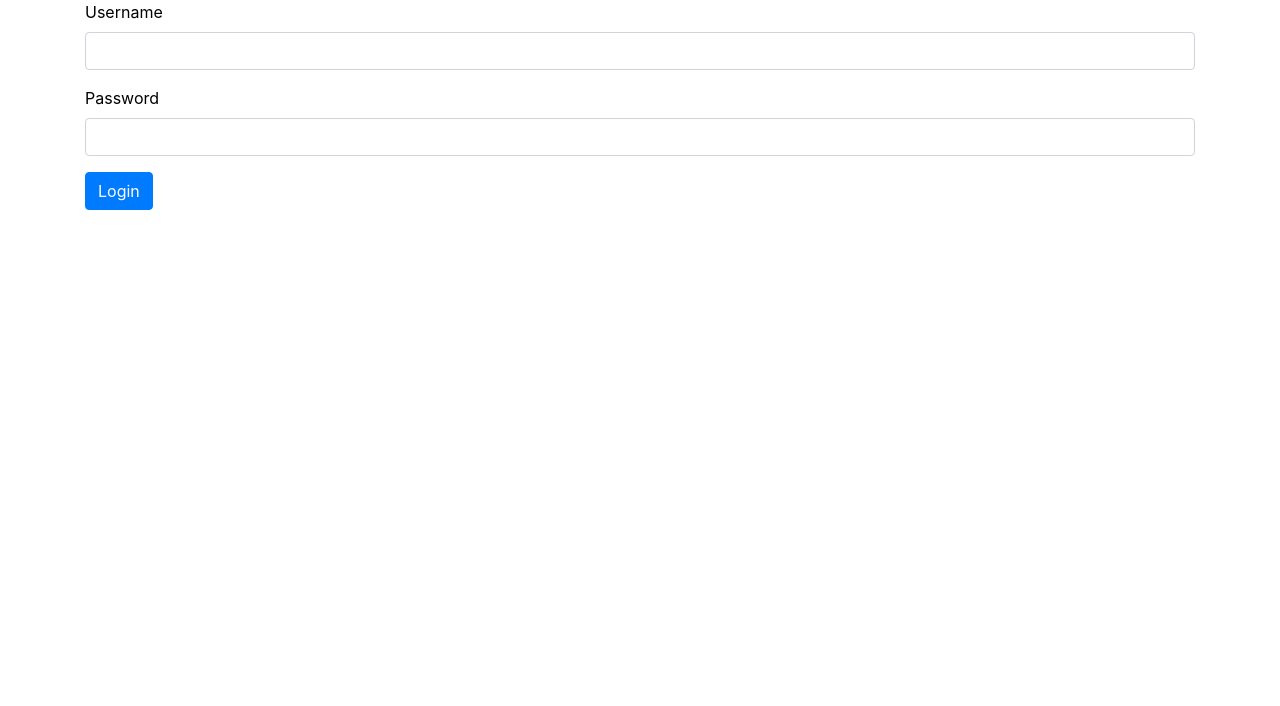
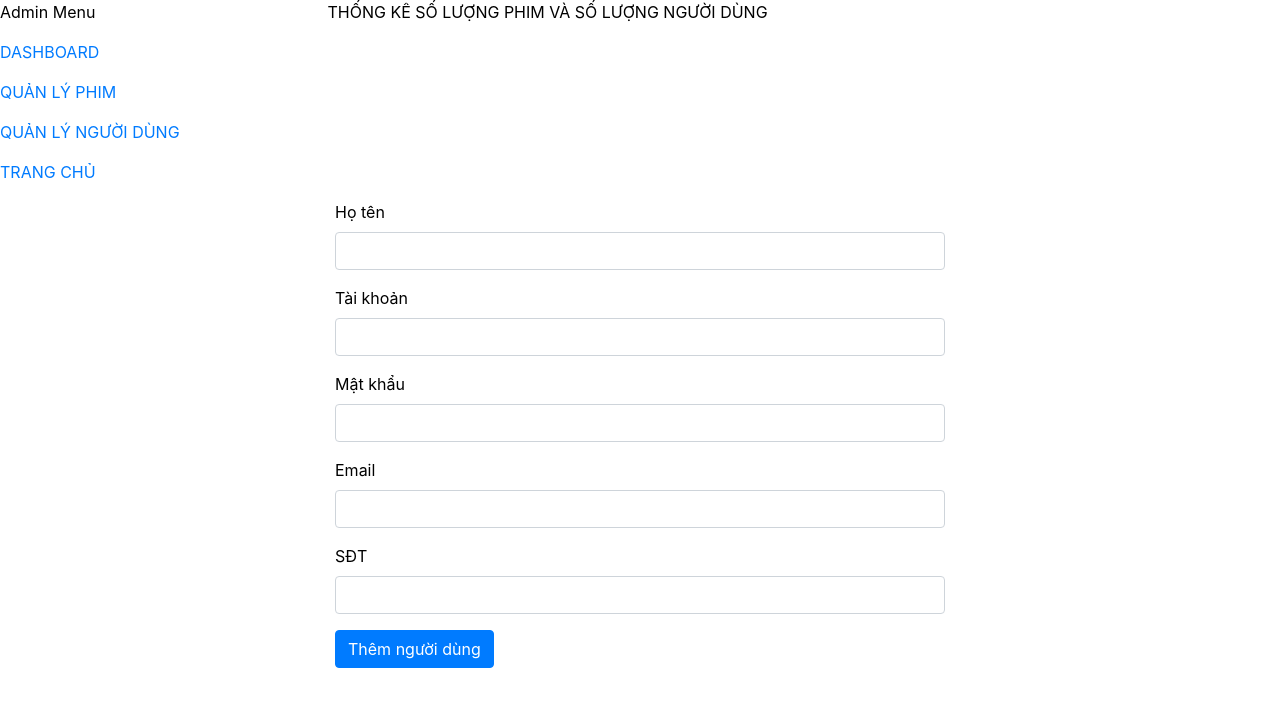
Before and after one commit to barryle95/movie-ticket-booking-web, a React app: page /admin/add-user in a window 1280 px wide. Shown: the top 706 px of the page. Built offline with nearby package versions, Linux system fonts and the light colour scheme; sample sign-in values are in the browser's storage.

Commit message:
complete admin access vs dashboard

```diff
--- a/src/App.js
+++ b/src/App.js
@@ -38,8 +38,8 @@ class App extends React.Component {
       <BrowserRouter>
         {/* <Navbar></Navbar> */}
         < Switch >
+          {showAdminMenu(adminRoutes)}
           <Route path="/admin" component={Admin}></Route>
-          {showAdminMenu(adminRoutes)}
           {console.log(adminRoutes)}
           {showHomeMenu(homeRoutes)}
         </Switch >
--- a/src/components/AdminMenu.js
+++ b/src/components/AdminMenu.js
@@ -1,22 +1,31 @@
 import React, { Component } from 'react';
 import { NavLink } from 'react-router-dom';
+import Dashboard from '../pages/admin/Dashboard';
 
 export default class AdminMenu extends Component {
     render() {
         return (
-            <div className="sidebar-nav">
-                <div className="well" style={{ width: 300, padding: '8px 0' }}>
-                    <ul className="nav nav-list">
+            <div className="row">
+                <div className="col-3"> <nav className="">
+                    <ul className="list-unstyled components">
                         <li className="nav-header">Admin Menu</li>
-                        <li><NavLink to="/admin/dashboard"><i className="icon-home" />Dashboard</NavLink></li>
-                        <li><NavLink to="/addmin/message"><i className="icon-envelope" />Messages <span className="badge badge-info">4</span></NavLink></li>
-                        <li><NavLink to="/admin/comment"><i className="icon-comment" />Comments <span className="badge badge-info">10</span></NavLink></li>
-                        <li className="active"><NavLink to="/admin/add-user"><i className="icon-user" />Members</NavLink></li>
-                        <li className="divider" />
-                        <li><NavLink href="#"><i className="icon-comment" /> Settings</NavLink></li>
-                        <li><NavLink href="#"><i className="icon-share" /> Logout</NavLink></li>
+                        <li>
+                            <NavLink to="/admin/dashboard"><i className="nav-link" />DASHBOARD</NavLink>
+                        </li>
+                        <li>
+                            <NavLink to="/admin/add-movie"><i className="nav-link" />QUẢN LÝ PHIM</NavLink>
+                        </li>
+                        <li>
+                            <NavLink to="/admin/add-user"><i className="nav-link" />QUẢN LÝ NGƯỜI DÙNG</NavLink>
+                        </li>
+                        <li>
+                        <li>
+                            <NavLink to="/"><i className="nav-link" />TRANG CHỦ</NavLink>
+                        </li>
+                        </li>
                     </ul>
-                </div>
+                </nav></div>
+                <div className="col-9"><Dashboard></Dashboard></div>
             </div>
         )
     }
--- a/src/pages/admin/AddUsers.js
+++ b/src/pages/admin/AddUsers.js
@@ -1,11 +1,71 @@
-import React, { Component } from 'react'
+import React, { Component } from 'react';
+import * as action from '../../redux/action/index';
+import {connect} from 'react-redux';
 
-export default class AddUsers extends Component {
+class AddUser extends Component {
+    constructor(props) {
+        super(props);
+        this.state = {
+            taiKhoan: "",
+            matKhau: "",
+        }
+    }
+
+    handleOnChange = (e) => {
+        let { name, value } = e.target;
+
+        this.setState({
+            [name]: value,
+        })
+    };
+
+    handleOnSubmit = (e) => {
+        e.preventDefault();
+        console.log(this.props);
+        const user = {...this.state};
+        user.maNhom = "GPO5";
+        user.maLoaiNguoiDung = "QuanTri";
+        this.props.addUser(user);
+
+    }
+
     render() {
         return (
             <div>
-                Add User
+                <form className="container col-6" onSubmit={this.handleOnSubmit}>
+                    <div className="form-group">
+                        <label htmlFor>Họ tên</label>
+                        <input type="text" className="form-control" name="hoTen" id aria-describedby="helpId" placeholder onChange={this.handleOnChange} />
+                    </div>
+                    <div className="form-group">
+                        <label htmlFor>Tài khoản</label>
+                        <input type="text" className="form-control" name="taiKhoan" id aria-describedby="helpId" placeholder onChange={this.handleOnChange} />
+                    </div>
+                    <div className="form-group">
+                        <label htmlFor>Mật khẩu</label>
+                        <input type="text" className="form-control" name="matKhau" id aria-describedby="helpId" placeholder onChange={this.handleOnChange} />
+                    </div>
+                    <div className="form-group">
+                        <label htmlFor>Email</label>
+                        <input type="text" className="form-control" name="email" id aria-describedby="helpId" placeholder onChange={this.handleOnChange} />
+                    </div>
+                    <div className="form-group">
+                        <label htmlFor>SĐT</label>
+                        <input type="text" className="form-control" name="s>oDT" id aria-describedby="helpId" placeholder onChange={this.handleOnChange} />
+                    </div>
+                    <div className="form-group">
+                        <button name="" id="" class="btn btn-primary" type="submit" value="">Thêm người dùng</button>
+                    </div>
+                </form>
             </div>
         )
     }
-}
+};
+
+const mapDispatchToProps = dispatch => ({
+    addUser: (user) => {
+        dispatch(action.actAddUserAPI(user));
+    }
+})
+
+export default connect(null, mapDispatchToProps)(AddUser);
--- a/src/pages/admin/Admin.js
+++ b/src/pages/admin/Admin.js
@@ -1,7 +1,6 @@
 import React, { Component } from 'react';
 import {connect} from 'react-redux';
 import * as action from '../../redux/action/index';
-import AdminMenu from '../../components/AdminMenu';
 
 class Admin extends Component {
     constructor(props) {
--- a/src/pages/admin/Dashboard.js
+++ b/src/pages/admin/Dashboard.js
@@ -1,14 +1,10 @@
 import React, { Component } from 'react';
-import AdminMenu from '../../components/AdminMenu';
-import AddUsers from './AddUsers';
-import AddMovies from './AddMovies';
 
 export default class Dashboard extends Component {
     render() {
         return (
             <div>
-                <AddMovies></AddMovies>
-                <AddUsers></AddUsers>
+                THỐNG KÊ SỐ LƯỢNG PHIM VÀ SỐ LƯỢNG NGƯỜI DÙNG
             </div>
         )
     }
```
Also changed, not shown: src/routes/adminRoutes.js (+0 -10 lines).
